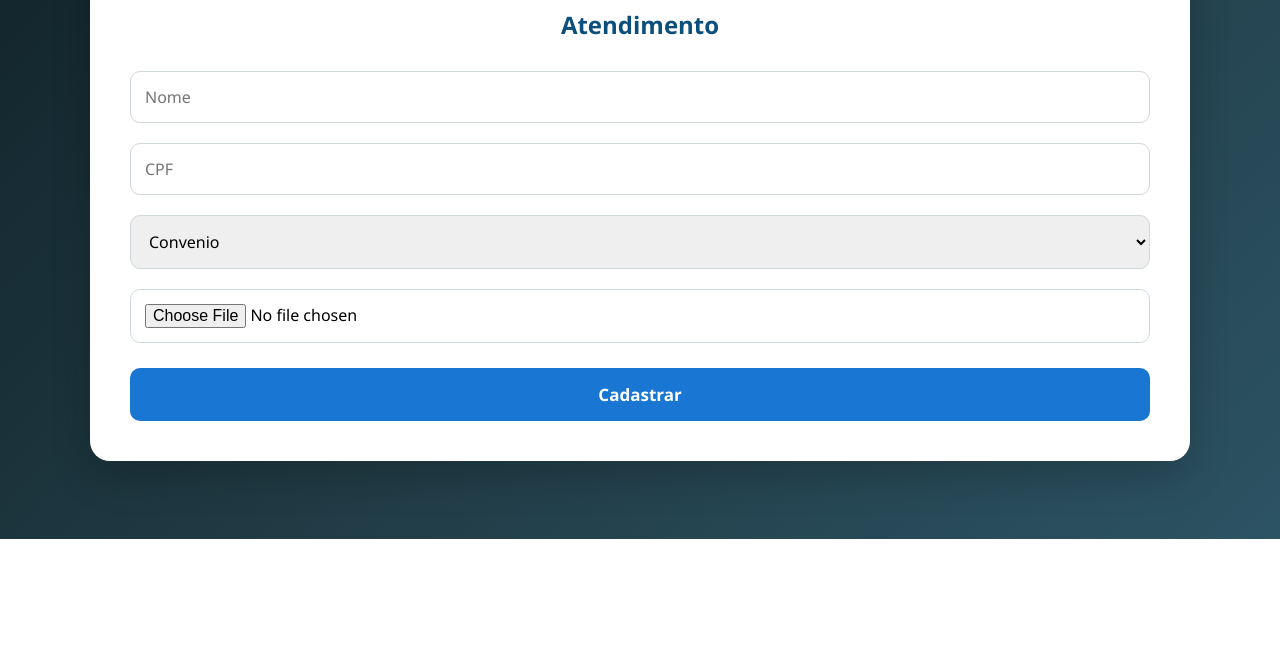
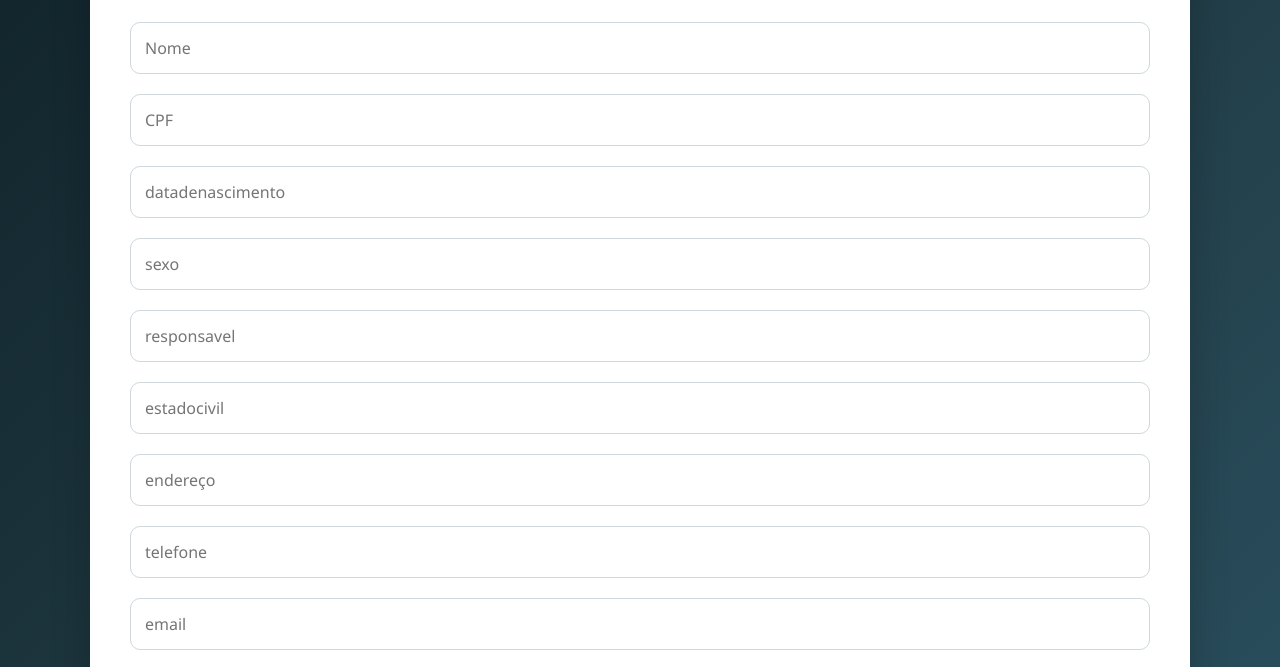
Before and after one commit to Gregorio2767/projeto-sentinela, a website: page frontend/atendimento.html in a window 1280 px wide. Shown: the part 261-928 px from the top of the page. Before the commit the page ends 800 px from the top, so only its background shows below. Drawn offline with Linux system fonts and the light colour scheme.

Commit message:
Update atendimento.html

```diff
--- a/frontend/atendimento.html
+++ b/frontend/atendimento.html
@@ -8,6 +8,14 @@
 
 <input id="nome" placeholder="Nome">
 <input id="cpf" placeholder="CPF">
+<input id="datadenascimento" placeholder="datadenascimento">
+<input id="sexo" placeholder="sexo">
+<input id="responsavel" placeholder="responsavel">
+<input id="estadocivil" placeholder="estadocivil">
+<input id="endereço" placeholder="endereço">
+<input id="telefone" placeholder="telefone">
+<input id="email" placeholder="email">
+<input id="contatodeemergencia" placeholder="contatodeemergencia">
 
 <select id="tipo">
   <option>Convenio</option>
@@ -26,6 +34,7 @@ function cadastrar() {
     const cpf = document.getElementById("cpf").value.trim();
     const tipo = document.getElementById("tipo").value;
     const foto = document.getElementById("foto").files[0];
+    const sexo = document.getElementById("sexo").value.trim();
 
     if (
         nome === "" ||
```
